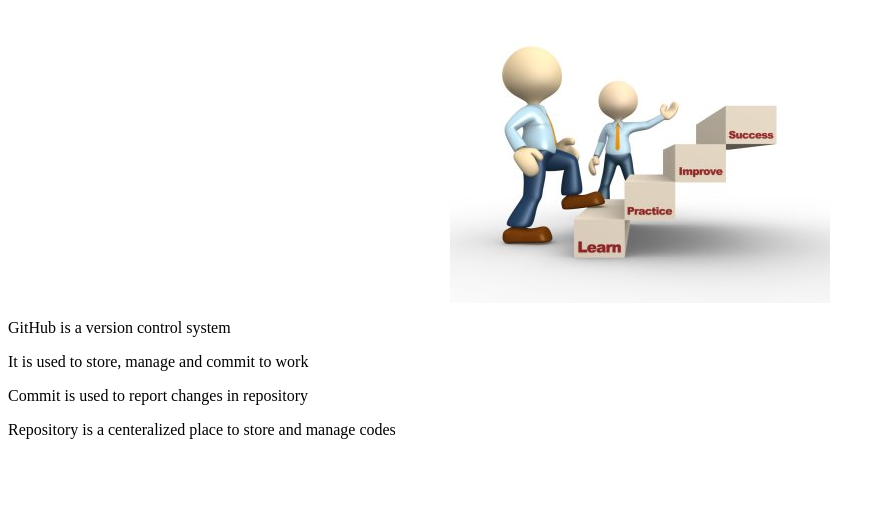
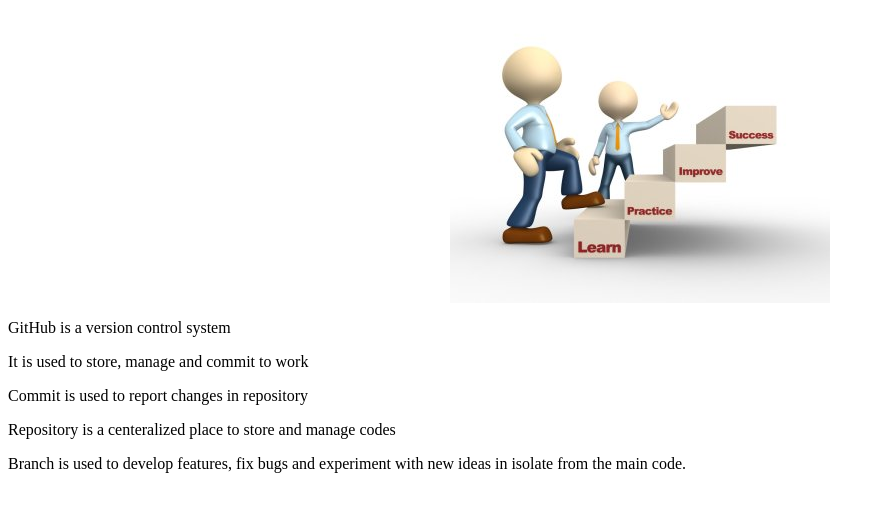
Before and after one commit to siva1203202/sample, a plain HTML site: page index.html in a window 1280 px wide. Shown: the part 88-600 px from the top of the page, without its empty margins (0-885 px from the left). Drawn offline with Linux system fonts and the light colour scheme.

Commit message:
Branch line is added to the file

```diff
--- a/index.html
+++ b/index.html
@@ -10,5 +10,6 @@
 <p> It is used to store, manage and commit to work</p>
 <p> Commit is used to report changes in repository</p>
 <p> Repository is a centeralized place to store and manage codes</p>
+<p> Branch is used to develop features, fix bugs and experiment with new ideas in isolate from the main code.<p>
 </body>
 </html>
```
